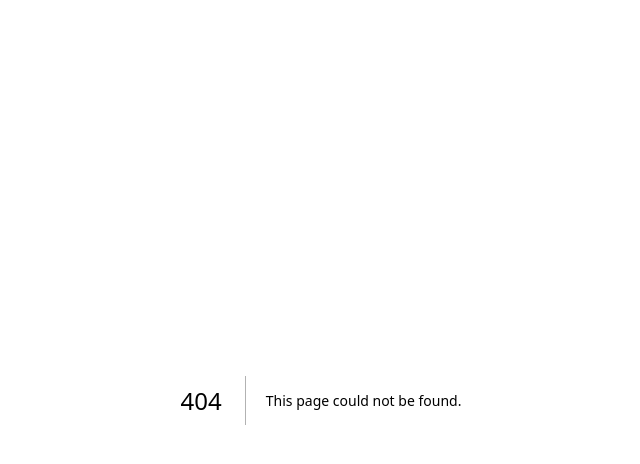
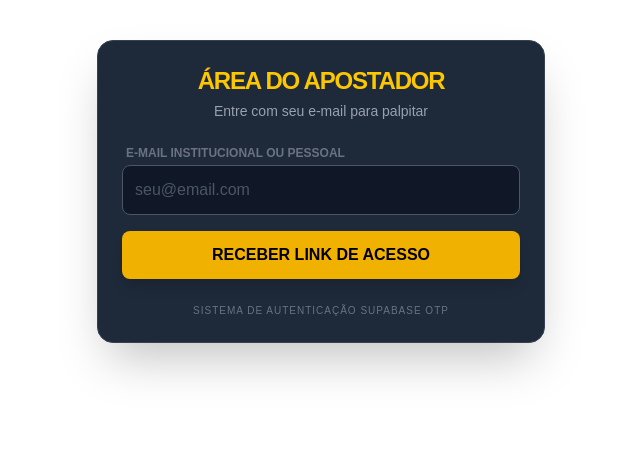
Before and after one commit to emersompereira/copa-2026, a Next.js app in the folder web/: page /login in a window 1280 px wide. Before the commit this address had no page. Shown: the top 464 px of the page, without its empty margins (319-959 px from the left). Built offline with nearby package versions, Linux system fonts and the light colour scheme; no server answers.

Commit message:
correção pagina login

```diff
--- /dev/null
+++ b/web/app/login/page.tsx
@@ -0,0 +1,105 @@
+'use client'
+
+import { createClient } from '@supabase/supabase-js'
+import { useState } from 'react'
+
+// Inicialização do cliente Supabase usando as variáveis de ambiente
+const supabase = createClient(
+  process.env.NEXT_PUBLIC_SUPABASE_URL!,
+  process.env.NEXT_PUBLIC_SUPABASE_ANON_KEY!
+)
+
+export default function Login() {
+  const [email, setEmail] = useState('')
+  const [loading, setLoading] = useState(false)
+  const [message, setMessage] = useState('')
+
+  const handleLogin = async (e: React.FormEvent) => {
+    e.preventDefault()
+    setLoading(true)
+    setMessage('')
+
+    try {
+      const { error } = await supabase.auth.signInWithOtp({
+        email,
+        options: {
+          // Garante que o usuário volte para a URL atual (localhost ou Vercel)
+          emailRedirectTo: typeof window !== 'undefined' ? window.location.origin : '',
+        },
+      })
+
+      if (error) {
+        setMessage(`❌ Erro: ${error.message}`)
+      } else {
+        setMessage('📩 Sucesso! Verifique seu e-mail para clicar no link de acesso.')
+      }
+    } catch (err) {
+      setMessage('❌ Ocorreu um erro inesperado.')
+      console.error(err)
+    } finally {
+      setLoading(false)
+    }
+  }
+
+  return (
+    <section className="max-w-md mx-auto my-10 p-6 bg-gray-800 rounded-2xl border border-gray-700 shadow-2xl">
+      <div className="text-center mb-6">
+        <h2 className="text-2xl font-black text-yellow-400 uppercase tracking-tighter">
+          Área do Apostador
+        </h2>
+        <p className="text-gray-400 text-sm mt-1">
+          Entre com seu e-mail para palpitar
+        </p>
+      </div>
+
+      <form onSubmit={handleLogin} className="space-y-4">
+        <div>
+          <label htmlFor="email" className="block text-xs font-semibold text-gray-500 uppercase mb-1 ml-1">
+            E-mail Institucional ou Pessoal
+          </label>
+          <input
+            id="email"
+            type="email"
+            placeholder="seu@email.com"
+            className="w-full bg-gray-900 border border-gray-600 p-3 rounded-lg text-white focus:ring-2 focus:ring-yellow-500 outline-none transition-all placeholder:text-gray-600"
+            value={email}
+            onChange={(e) => setEmail(e.target.value)}
+            required
+          />
+        </div>
+
+        <button
+          disabled={loading}
+          type="submit"
+          className="w-full bg-yellow-500 hover:bg-yellow-600 disabled:bg-gray-700 disabled:text-gray-500 text-black font-bold py-3 rounded-lg transition-all transform active:scale-95 shadow-lg"
+        >
+          {loading ? (
+            <span className="flex items-center justify-center gap-2">
+              <svg className="animate-spin h-5 w-5 text-black" xmlns="http://www.w3.org/2000/svg" fill="none" viewBox="0 0 24 24">
+                <circle className="opacity-25" cx="12" cy="12" r="10" stroke="currentColor" strokeWidth="4"></circle>
+                <path className="opacity-75" fill="currentColor" d="M4 12a8 8 0 018-8V0C5.373 0 0 5.373 0 12h4zm2 5.291A7.962 7.962 0 014 12H0c0 3.042 1.135 5.824 3 7.938l3-2.647z"></path>
+              </svg>
+              PROCESSANDO...
+            </span>
+          ) : (
+            'RECEBER LINK DE ACESSO'
+          )}
+        </button>
+      </form>
+
+      {message && (
+        <div className={`mt-6 p-3 rounded border text-center text-sm font-mono ${
+          message.includes('❌')
+            ? 'bg-red-900/20 border-red-500/50 text-red-400'
+            : 'bg-green-900/20 border-green-500/50 text-green-400'
+        }`}>
+          {message}
+        </div>
+      )}
+
+      <p className="mt-6 text-[10px] text-center text-gray-500 uppercase tracking-widest">
+        Sistema de Autenticação Supabase OTP
+      </p>
+    </section>
+  )
+}
```
